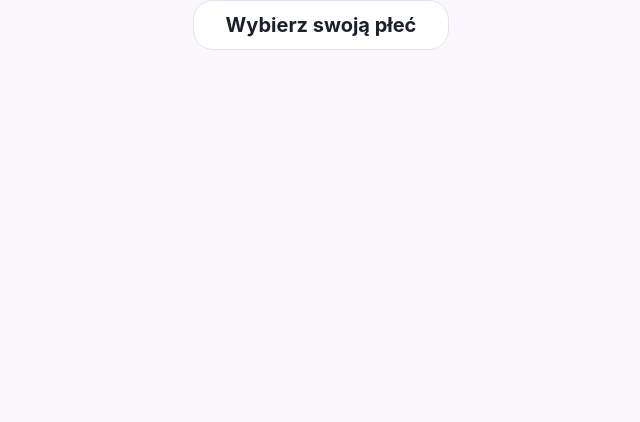
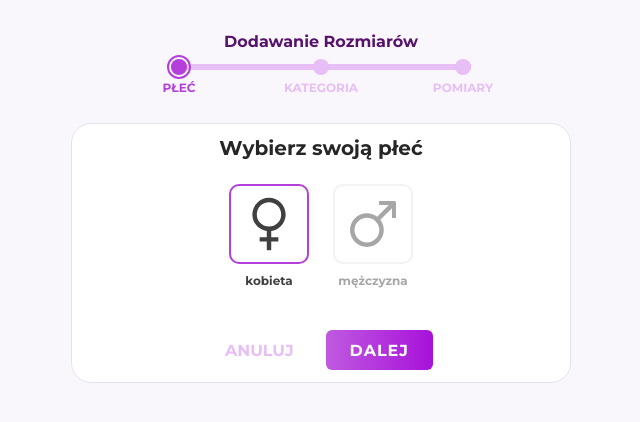
Before and after one commit to PaulS-dot/sizecalc, a React (Create React App) app: page / in a window 1280 px wide. Shown: the top 422 px of the page, without its empty margins (319-959 px from the left). Built offline with nearby package versions, Linux system fonts and the light colour scheme.

Commit message:
gender card design

```diff
--- a/public/index.html
+++ b/public/index.html
@@ -26,7 +26,7 @@
     -->
     <title>React App</title>
     <link rel="preconnect" href="https://fonts.gstatic.com">
-    <link href="https://fonts.googleapis.com/css2?family=Poppins:wght@700&display=swap" rel="stylesheet">
+<link href="https://fonts.googleapis.com/css2?family=Montserrat:wght@700&display=swap" rel="stylesheet">
   </head>
   <body>
     <noscript>You need to enable JavaScript to run this app.</noscript>
--- a/src/App.js
+++ b/src/App.js
@@ -1,24 +1,14 @@
 import React from 'react'
-import {
-  ChakraProvider,
-  Box,
-  Text,
-  Link,
-  VStack,
-  Code,
-  Grid,
-  // theme,
-  Button,
-} from '@chakra-ui/react'
+import { ChakraProvider, Box } from '@chakra-ui/react'
 // import { Button } from './extendedComponents/Button'
 import theme from './theme/theme'
-import { ColorModeSwitcher } from './ColorModeSwitcher'
+// import { ColorModeSwitcher } from './ColorModeSwitcher'
 import AddSizesForm from './components/form/AddSizesForm'
 
 function App() {
   return (
     <ChakraProvider theme={theme}>
-      <Box bg="#FAF7FC" minH="100vh">
+      <Box bg="#FAF7FC" minH="100vh" fontWeight="bold">
         <AddSizesForm />
         {/* <ColorModeSwitcher justifySelf="flex-end" />
         <VStack spacing={8}>
--- a/src/components/form/AddSizesForm.js
+++ b/src/components/form/AddSizesForm.js
@@ -1,15 +1,39 @@
-import { Box, Center, Heading } from '@chakra-ui/layout'
+import { Box, HStack, VStack } from '@chakra-ui/layout'
 import React from 'react'
+import IconSelection from './IconSelection'
+import { AiOutlineMan, AiOutlineWoman } from 'react-icons/ai'
+import FormCard from './FormCard'
+import { useRadioGroup } from '@chakra-ui/radio'
+import FormHeader from './FormHeader'
 
 const AddSizesForm = () => {
+  const options = [
+    { name: 'woman', label: 'kobieta', icon: AiOutlineWoman },
+    { name: 'man', label: 'mężczyzna', icon: AiOutlineMan },
+  ]
+
+  const { getRootProps, getRadioProps } = useRadioGroup({
+    name: 'gender',
+    defaultValue: 'woman',
+    onChange: console.log,
+  })
+
+  const group = getRootProps()
+
   return (
-    <Center>
-      <Center layerStyle="base" px="8" py="3">
-        <Heading fontSize="xl" color="222222">
-          Wybierz swoją płeć
-        </Heading>
-      </Center>
-    </Center>
+    <VStack>
+      <FormHeader step={0}></FormHeader>
+      <FormCard title="Wybierz swoją płeć" secondaryButton="cancel">
+        <HStack spacing="6" mb="10" {...group}>
+          {options.map(({ name, label, icon }) => {
+            const radio = getRadioProps({ value: name })
+            return (
+              <IconSelection icon={icon} label={label} key={name} {...radio} />
+            )
+          })}
+        </HStack>
+      </FormCard>
+    </VStack>
   )
 }
 
--- /dev/null
+++ b/src/components/form/FormCard.js
@@ -0,0 +1,35 @@
+import React from 'react'
+import { Center, Flex, Heading } from '@chakra-ui/layout'
+import { Button, ButtonGroup } from '@chakra-ui/react'
+
+const FormCard = props => {
+  const { title, children, secondaryButton = 'back' } = props
+  console.log(props)
+
+  return (
+    <Center>
+      <Flex
+        layerStyle="base"
+        py="3"
+        flexFlow="column"
+        alignItems="center"
+        minW="500px"
+      >
+        <Heading fontSize="xl" color="222222" mb="6">
+          {title}
+        </Heading>
+
+        {children}
+
+        <ButtonGroup size="md" spacing="4">
+          <Button variant="ghost">
+            {secondaryButton === 'back' ? 'wstecz' : 'anuluj'}
+          </Button>
+          <Button>Dalej</Button>
+        </ButtonGroup>
+      </Flex>
+    </Center>
+  )
+}
+
+export default FormCard
--- /dev/null
+++ b/src/components/form/FormHeader.js
@@ -0,0 +1,21 @@
+import { Box, Heading, VStack, Flex, Center, Text } from '@chakra-ui/layout'
+import { Progress } from '@chakra-ui/progress'
+import React from 'react'
+import { ProgressWithSteps, ProgressStep } from './ProgressSteps'
+
+const FormHeader = props => {
+  return (
+    <VStack w="100vw" mb="10">
+      <Heading fontSize="md" mt="8" color="purple.700">
+        Dodawanie Rozmiarów
+      </Heading>
+      <ProgressWithSteps value={props.step}>
+        <ProgressStep>płeć</ProgressStep>
+        <ProgressStep>kategoria</ProgressStep>
+        <ProgressStep>pomiary</ProgressStep>
+      </ProgressWithSteps>
+    </VStack>
+  )
+}
+
+export default FormHeader
--- /dev/null
+++ b/src/components/form/IconSelection.js
@@ -0,0 +1,51 @@
+import Icon from '@chakra-ui/icon'
+import { VStack, Text, Center, Box } from '@chakra-ui/layout'
+import { useRadio } from '@chakra-ui/radio'
+import React from 'react'
+import { IconContext } from 'react-icons/lib'
+import theme from '../../theme/theme'
+
+const IconSelection = props => {
+  const { icon, label } = props
+  const { getInputProps, getCheckboxProps } = useRadio(props)
+  const input = getInputProps()
+  const checkbox = getCheckboxProps()
+
+  return (
+    <Box as="label">
+      <input {...input} />
+      <VStack role="group" cursor="pointer" {...checkbox}>
+        <Center
+          w="80px"
+          h="80px"
+          borderColor="gray.50"
+          borderWidth="2px"
+          borderRadius="10px"
+          _groupHover={{
+            borderColor: 'gray.400',
+          }}
+          _groupChecked={{
+            borderColor: 'purple.400',
+          }}
+          transition="all 0.1s ease-out"
+        >
+          <Icon
+            as={icon}
+            boxSize="60px"
+            color="gray.300"
+            _groupChecked={{ color: 'gray.700' }}
+          />
+        </Center>
+        <Text
+          fontSize="xs"
+          color="gray.300"
+          _groupChecked={{ color: 'gray.700' }}
+        >
+          {label}
+        </Text>
+      </VStack>
+    </Box>
+  )
+}
+
+export default IconSelection
--- /dev/null
+++ b/src/components/form/ProgressSteps.js
@@ -0,0 +1,75 @@
+import { Progress } from '@chakra-ui/progress'
+import { Flex, Box, Text } from '@chakra-ui/layout'
+import React, { useRef } from 'react'
+import theme from '../../theme/theme'
+
+const STEP_CIRCLE_SIZE = 4
+
+const ProgressStep = ({ children, isDone, isCurrent }) => {
+  const color = isDone ? 'purple.400' : 'purple.100'
+  return (
+    <Box
+      bg={color}
+      h={STEP_CIRCLE_SIZE}
+      w={STEP_CIRCLE_SIZE}
+      borderRadius="full"
+      pos="relative"
+      _after={{
+        content: '""',
+        pos: 'absolute',
+        left: '-25%',
+        top: '-25%',
+        w: '150%',
+        h: '150%',
+        border: isCurrent ? `2px solid ${theme.colors.purple[400]}` : 'none',
+        borderRadius: 'full',
+      }}
+    >
+      <Text
+        pos="absolute"
+        transform="translateX(-50%)"
+        left="50%"
+        color={color}
+        mt="5"
+        fontSize="xs"
+        textTransform="uppercase"
+      >
+        {children}
+      </Text>
+    </Box>
+  )
+}
+
+const ProgressWithSteps = props => {
+  const { children, value } = props
+  //   let lastStep = 0
+  //   useEffect(() => {
+  //     lastStep = children.length - 1
+  //   }, [children])
+  const lastStep = useRef(children.length - 1)
+  console.log(lastStep)
+
+  return (
+    <Flex align="center" pos="relative" w="300px">
+      <Progress
+        w="100%"
+        pos="absolute"
+        h="6px"
+        value={value}
+        min="0"
+        max={lastStep.current}
+      ></Progress>
+      <Flex justify="space-between" w="100%">
+        {children.map((child, i) =>
+          React.cloneElement(child, {
+            isDone: value >= i,
+            isCurrent: value === i,
+            key: i,
+          }),
+        )}
+      </Flex>
+    </Flex>
+  )
+}
+
+export { ProgressWithSteps, ProgressStep }
--- /dev/null
+++ b/src/theme/colors.js
@@ -0,0 +1,31 @@
+export const colors = {
+  transparent: 'transparent',
+  black: '#000',
+  white: '#fff',
+  gray: {
+    50: '#f2f2f2',
+    100: '#d9d9d9',
+    200: '#bfbfbf',
+    300: '#a6a6a6',
+    400: '#8c8c8c',
+    500: '#737373',
+    600: '#595959',
+    700: '#404040',
+    800: '#262626',
+    900: '#0d0d0d',
+  },
+  purple: {
+    gradient: 'linear-gradient(to left, #BF5AE0, #A811DA)',
+    10: '#fbefff',
+    50: '#fbe8ff',
+    100: '#e8bef6',
+    200: '#d694ec',
+    300: '#c569e3',
+    400: '#b43fda',
+    500: '#9b25c0',
+    600: '#781c96',
+    700: '#56136c',
+    800: '#350a42',
+    900: '#14021a',
+  },
+}
--- /dev/null
+++ b/src/theme/components/Button.js
@@ -0,0 +1,56 @@
+const Button = {
+  baseStyle: {
+    fontWeight: 'bold',
+    textTransform: 'uppercase',
+  },
+  variants: {
+    solid: props => ({
+      //   bg: props.colorMode === "dark" ? "red.300" : "red.500",
+      bgGradient: 'linear(to-r, #BF5AE0, #A811DA)',
+      color: 'white',
+      px: 6,
+      letterSpacing: '1px',
+      position: 'relative',
+
+      _after: {
+        transition: 'opacity 0.1s ease-out',
+        content: '"dalej"',
+        position: 'absolute',
+        top: 0,
+        bottom: 0,
+        right: 0,
+        left: 0,
+        opacity: 0,
+        // boxShadow: '8px 12px 30px 7px #BF5AE040',
+        bgGradient: 'linear(to-l, #BF5AE0, #A811DA)',
+        borderRadius: 'md',
+        py: '0.7rem',
+      },
+      _hover: {
+        bgGradient: 'linear(to-r, #BF5AE0, #A811DA)',
+        // transform: 'translateY(-4px)',
+        _after: {
+          opacity: 1,
+        },
+      },
+      _active: {
+        bgGradient: 'linear(to-r, #BF5AE0, #A811DA)',
+      },
+    }),
+    ghost: props => ({
+      // color: '#A8A8A8',
+      color: 'purple.100',
+
+      _hover: {
+        color: 'purple.300',
+        bg: 'purple.10',
+      },
+
+      _active: {
+        bg: 'purple.50',
+      },
+    }),
+  },
+}
+
+export default Button
--- a/src/theme/extendedComponents/Button.js
+++ /dev/null
@@ -1,35 +0,0 @@
-import React from 'react'
-import { extendTheme, useStyleConfig } from '@chakra-ui/react'
-import {
-  Box,
-  // Button,
-} from '@chakra-ui/react'
-
-const Button = {
-  // 1. We can update the base styles
-  baseStyle: {
-    fontWeight: 'bold', // Normally, it is "semibold"
-    textTransform: 'uppercase',
-  },
-  // 3. We can add a new visual variant
-  variants: {
-    // "with-shadow": {
-    //   bg: "red.400",
-    //   boxShadow: "0 0 2px 2px #efdfde",
-    // },
-    // 4. We can override existing variants
-    solid: props => ({
-      //   bg: props.colorMode === "dark" ? "red.300" : "red.500",
-      bgGradient: 'linear(to-l, #BF5AE0, #A811DA)',
-
-      _hover: {
-        bgGradient: 'linear(to-r, #BF5AE0, #A811DA)',
-      },
-      _active: {
-        bg: 'transparent',
-      },
-    }),
-  },
-}
-
-export default Button
--- a/src/theme/theme.js
+++ b/src/theme/theme.js
@@ -1,11 +1,29 @@
 import { extendTheme } from '@chakra-ui/react'
-import Button from './extendedComponents/Button'
+import Button from './components/Button'
 import BoxStyles from './layerStyles/BoxStyles'
+import { colors } from './colors'
 
 const theme = extendTheme({
+  colors,
+  fonts: {
+    body: 'Montserrat',
+    heading: 'Montserrat',
+  },
+
   components: {
     Button,
+    Progress: {
+      baseStyle: {
+        track: {
+          bg: 'purple.100',
+        },
+        filledTrack: {
+          bg: 'purple.400',
+        },
+      },
+    },
   },
+
   layerStyles: BoxStyles,
 })
 
```
Also changed, not shown: src/theme/components/Progress.js (added, +56 -0 lines).
